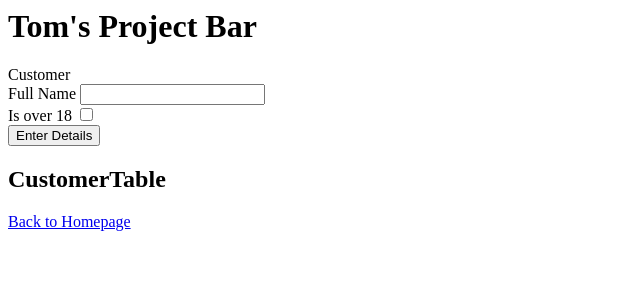
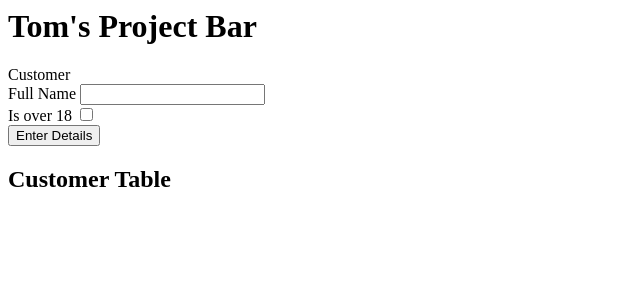
Before and after one commit to thomaslplant/tom, a Flask app: template project/templates/customer.html in a window 1280 px wide. Shown: the top 300 px of the page, without its empty margins (0-640 px from the left). Run offline with Flask 2, Linux system fonts and the light colour scheme; the template is opened without the code that fills it: values that come from a table or form of the project are taken from there, others are empty.

Commit message:
minor changes to the project, still cant get the web app table to work

```diff
--- a/project/app.py
+++ b/project/app.py
@@ -8,7 +8,7 @@ db = SQLAlchemy(app)
 
 # # app.config['SQLALCHEMY_DATABASE_URI'] = "mysql+pymysql://root:root@34.89.77.106/CocktailBar"
 app.config['SQLALCHEMY_TRACK_MODIFICATIONS']=False
-# app.config['SQLALchemy_DATABASE_URI'] = "sqlite:///"
+app.config['SQLALchemy_DATABASE_URI'] = "sqlite:///"
 # app.config['SECRET_KEY'] = "TEST"
 
 
@@ -72,7 +72,7 @@ def add_customer():
     if request.method == 'POST':
         name = form.name.data
         is_old_enough = form.is_old_enough.data
-
+        person = CustomerTable(name=form.name.data, is_old_enough=form.is_old_enough.data)
 
         if bool(is_old_enough) == False:
             error = "Customer must be 18 or over"
@@ -82,21 +82,18 @@ def add_customer():
             else:
                 return  render_template('customer.html', form=form, message=error)
 
-    person = CustomerTable(name=form.name.data, is_old_enough=form.is_old_enough.data)
-    db.session.add(person)
-    db.session.commit()
-    customers = CustomerTable.query.all()
+                db.session.add(person)
+                # db.session.add(is_old_enough=form.is_old_enough.data)
+                db.session.commit()
+                customers = CustomerTable.query.all()
+
+
+
 
     return render_template('customer.html', form=form, message=error)
 
 
-
-
-# class Customer_table(db.Model):
-#     name = db.Column(db.String(30), nullable=False, primary_key=True)
-#     is_old_enough = db.Column(db.Boolean, nullable=False)
-
-# db.create_all
+db.create_all()
 
 # @app.route('/customer', methods=['GET','POST'])
 # def add_customer():
--- a/project/templates/customer.html
+++ b/project/templates/customer.html
@@ -4,7 +4,7 @@
     <head>Customer</head>
     <body>
         <div class='form'>
-            <form method='POST' action=''>
+            <form method='POST' action='/'>
                 {{ form.hidden_tag() }}
                 {{ form.name.label }} {{ form.name }}
                 <br>
@@ -15,7 +15,7 @@
             </form>
 
             </div>
-        <h2>CustomerTable</h2>
+        <h2>Customer Table</h2>
         <table>
           {% for person in customers %}
             <tr>
@@ -31,5 +31,5 @@
 
     </body>
 </html>
-<a href="{{ url_for('homepage') }}">Back to Homepage</a>
+
 {% endblock body %}
```
